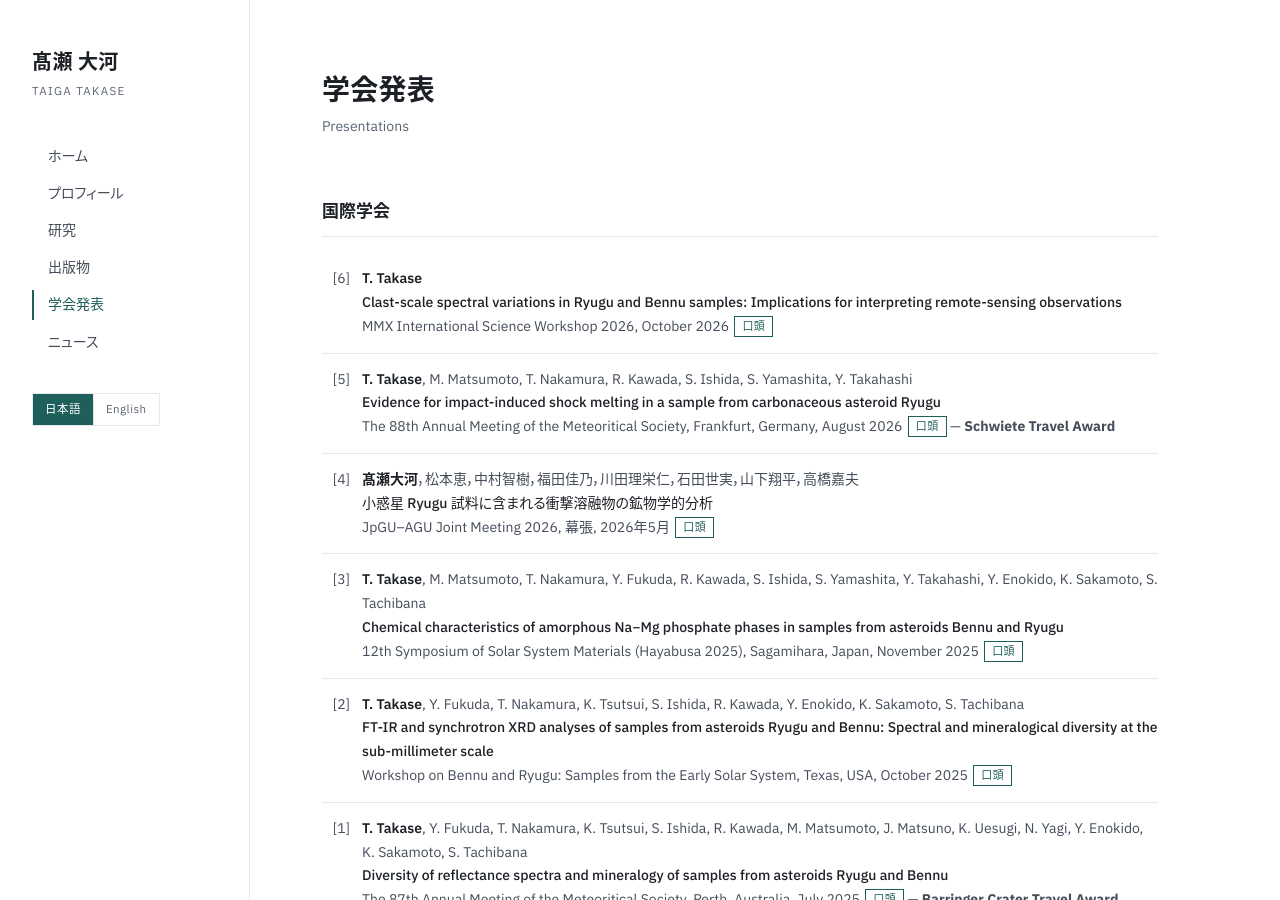
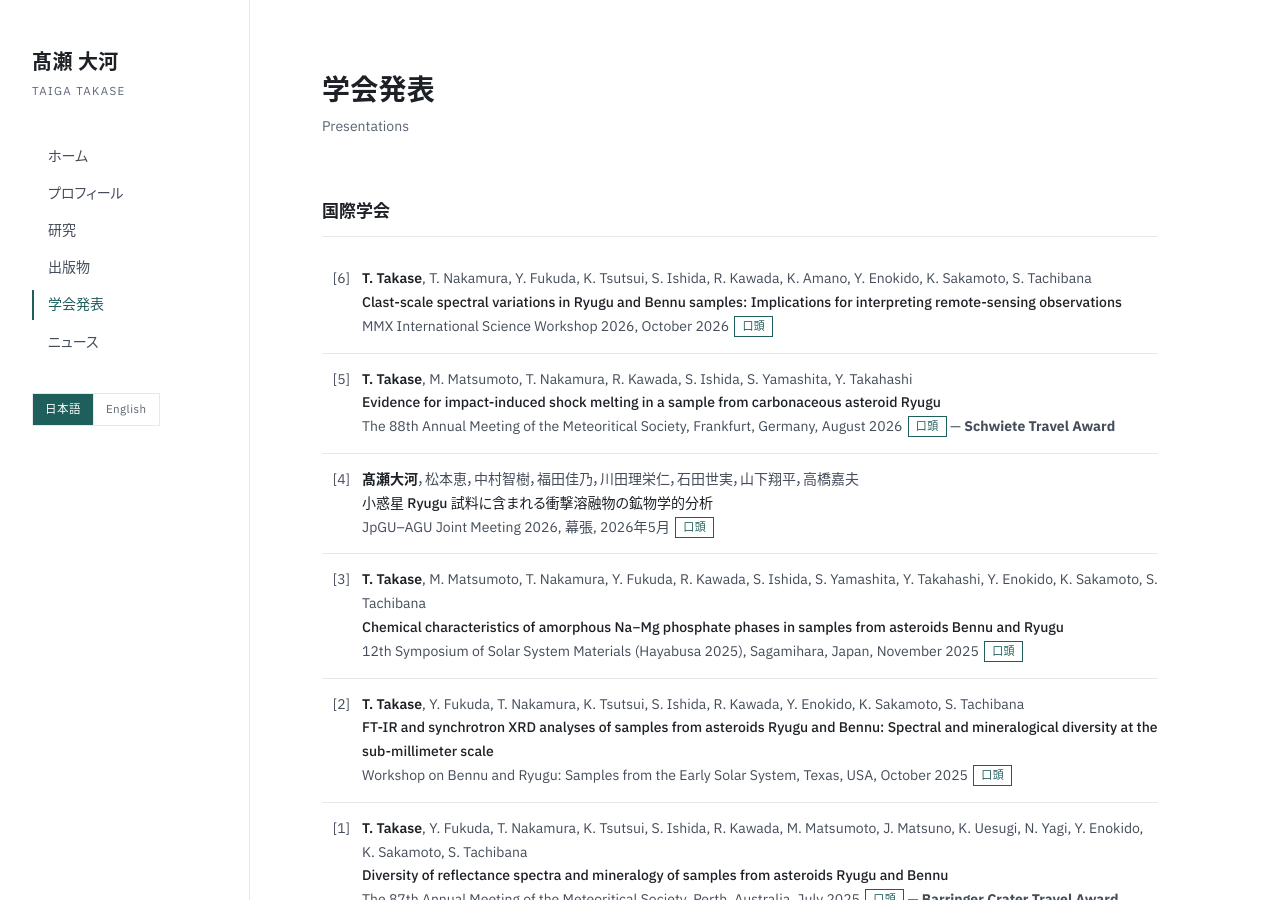
Before and after one commit to takasetaigat1/takasetaigat1.github.io, a Jekyll site: the page built from presentations.html, in a window 1280 px wide and 900 px high. Built offline with Jekyll 4.4.1, drawn with Linux system fonts in a browser that asks for light colours; some web fonts are replaced.

Commit message:
MMX workshop: full author list
Co-Authored-By: Claude Fable 5.1 <noreply@anthropic.com>
Claude-Session: https://claude.ai/code/session_01WJ69PvNMxXwpNZfvYmXkxj

```diff
--- a/_data/presentations.yml
+++ b/_data/presentations.yml
@@ -12,7 +12,7 @@
 
 - date: 2026-10
   scope: international
-  authors: "<me>T. Takase</me>"
+  authors: "<me>T. Takase</me>, T. Nakamura, Y. Fukuda, K. Tsutsui, S. Ishida, R. Kawada, K. Amano, Y. Enokido, K. Sakamoto, S. Tachibana"
   title: "Clast-scale spectral variations in Ryugu and Bennu samples: Implications for interpreting remote-sensing observations"
   meeting: "MMX International Science Workshop 2026"
   type: 口頭
```
